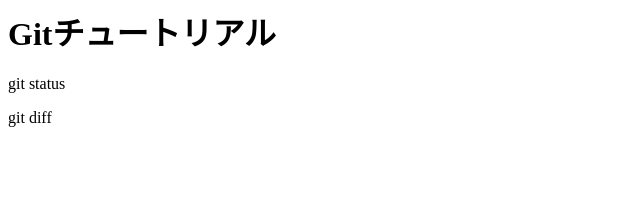
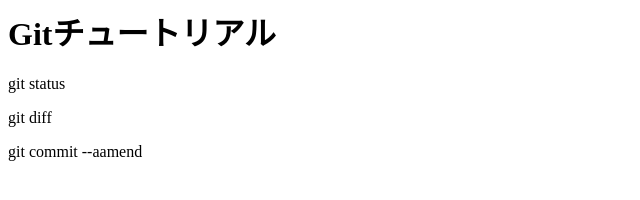
Before and after one commit to Ura-kawa/git_tutorial, a plain HTML site: page index.html in a window 1280 px wide. Shown: the whole page, without its empty margins (0-640 px from the left). Drawn offline with Linux system fonts and the light colour scheme.

Commit message:
git commit --amendを追記

```diff
--- a/index.html
+++ b/index.html
@@ -1,3 +1,4 @@
 <h1>Gitチュートリアル</h1>
 <p>git status</p>
 <p>git diff</p>
+<P>git commit --aamend</p>
```
